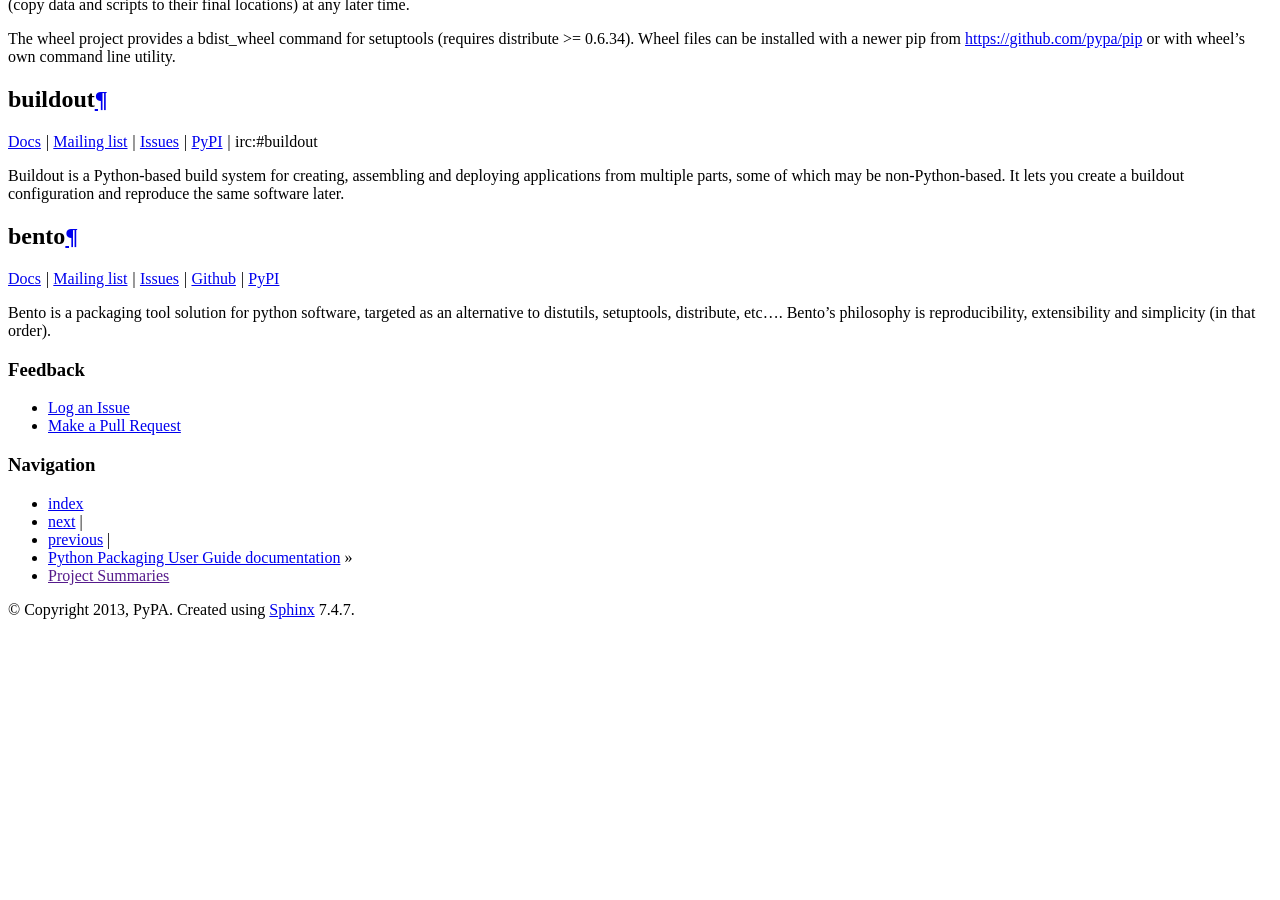
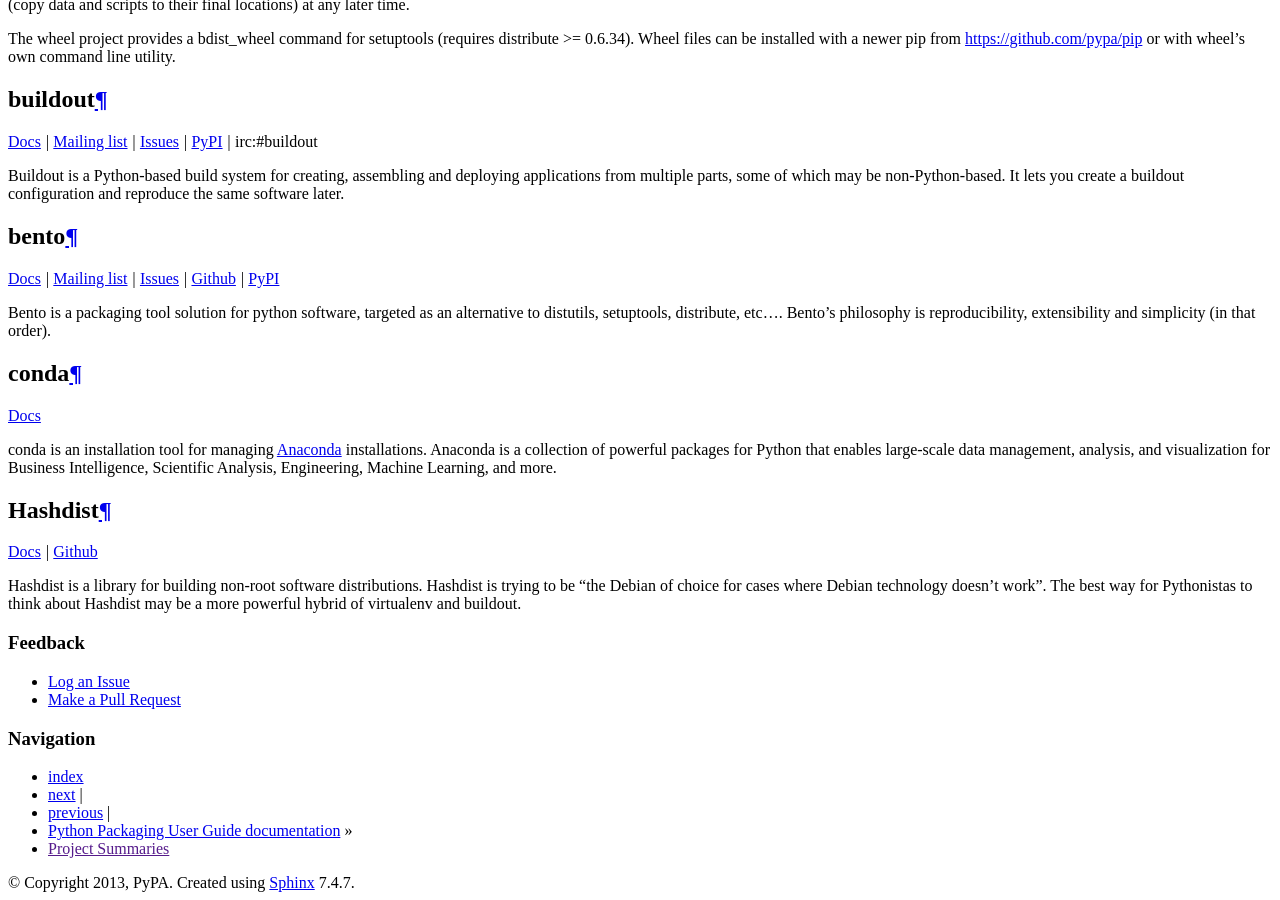
Before and after one commit to pypa/packaging.python.org, a Sphinx documentation site: the page built from source/projects.txt, in a window 1280 px wide and 900 px high, scrolled down 1051 px. Built offline with Sphinx 7.4.7, drawn with Linux system fonts in a browser that asks for light colours; before the commit the page ends 1678 px from its top, so only the background shows below that.

Commit message:
add project summaries for conda and Hashdist

```diff
--- a/source/projects.txt
+++ b/source/projects.txt
@@ -146,3 +146,31 @@
 Bento is a packaging tool solution for python software, targeted as an
 alternative to distutils, setuptools, distribute, etc....  Bento's philosophy is
 reproducibility, extensibility and simplicity (in that order).
+
+
+.. _`conda`:
+
+conda
+=====
+
+`Docs <http://docs.continuum.io/conda/index.html>`_
+
+conda is an installation tool for managing `Anaconda
+<http://docs.continuum.io/anaconda/index.html>`_ installations. Anaconda is a
+collection of powerful packages for Python that enables large-scale data
+management, analysis, and visualization for Business Intelligence, Scientific
+Analysis, Engineering, Machine Learning, and more.
+
+
+.. _`hashdist`:
+
+Hashdist
+========
+
+`Docs <http://hashdist.readthedocs.org/en/latest/>`_ `|`
+`Github <https://github.com/hashdist/hashdist/>`_
+
+Hashdist is a library for building non-root software distributions. Hashdist is
+trying to be “the Debian of choice for cases where Debian technology doesn’t
+work”. The best way for Pythonistas to think about Hashdist may be a more
+powerful hybrid of virtualenv and buildout.
```
